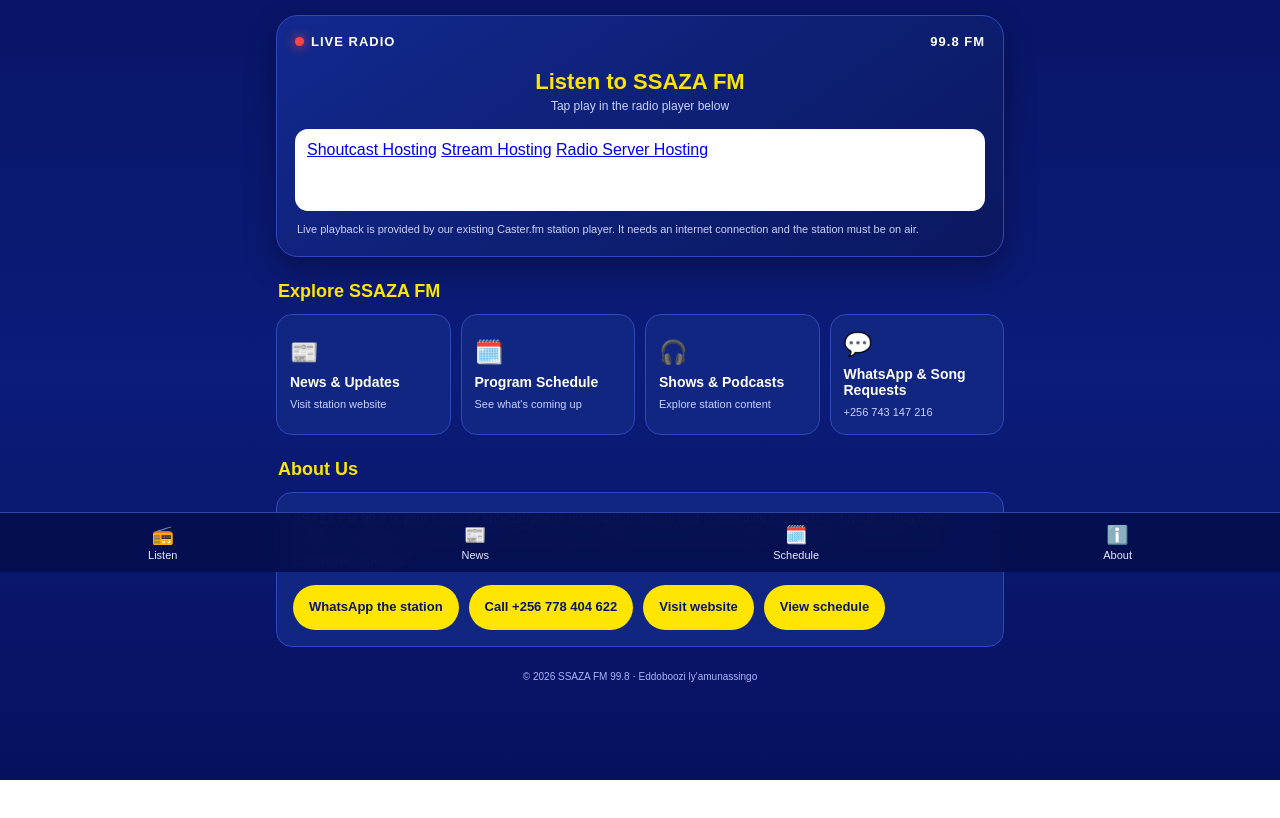
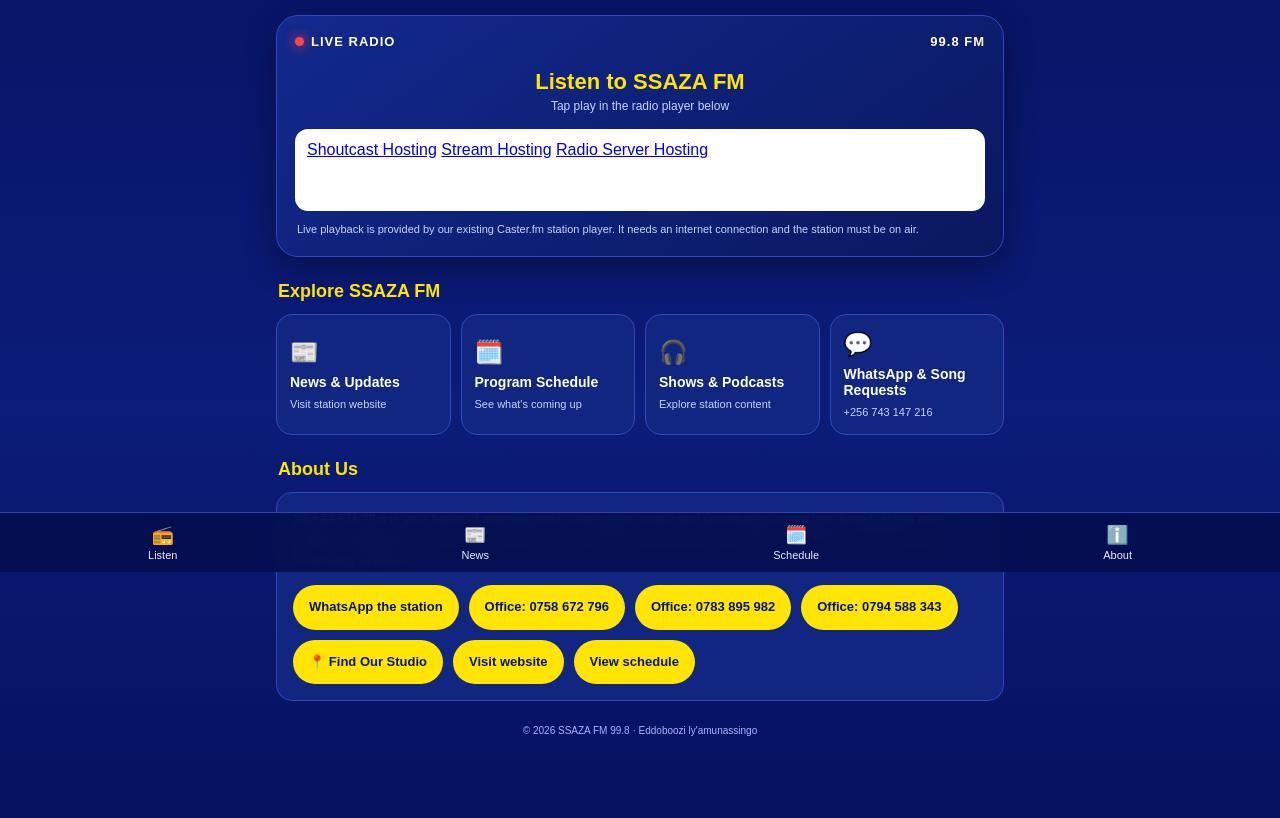
Before and after one commit to Ssazafm998/ssaza-radio-app, a plain HTML site: page index.html in a window 1280 px wide. Shown: the part 228-1046 px from the top of the page. Before the commit the page ends 1008 px from the top, so only its background shows below. Drawn offline with Linux system fonts and the light colour scheme; a script that the page names is missing.

Commit message:
Add files via upload

```diff
--- a/index.html
+++ b/index.html
@@ -71,7 +71,7 @@ footer{text-align:center;color:#aab8ff;font-size:10px;padding:24px 0 8px}@media(
 </section>
 <h2 class="section-title">About Us</h2>
 <section class="about">SSAZA FM 99.8 is your home of entertainment, information, music and community connection, broadcasting from Bukwiri, Kyankwanzi District, Uganda. We bring you Ugandan music, African rhythms, engaging discussions and community updates.
-<div class="actions"><a class="btn" href="https://wa.me/256743147216" target="_blank" rel="noopener">WhatsApp the station</a><a class="btn" href="tel:+256778404622">Call +256 778 404 622</a><a class="btn" href="https://ssazafm998.ismyradio.com/" target="_blank" rel="noopener">Visit website</a><a class="btn" href="https://ssazafm998.ismyradio.com/schedule" target="_blank" rel="noopener">View schedule</a></div></section>
+<div class="actions"><a class="btn" href="https://wa.me/256743147216" target="_blank" rel="noopener">WhatsApp the station</a><a class="btn" href="tel:+256758672796">Office: 0758 672 796</a><a class="btn" href="tel:+256783895982">Office: 0783 895 982</a><a class="btn" href="tel:+256794588343">Office: 0794 588 343</a><a class="btn" href="https://www.google.com/maps?q=1.117117,31.591590" target="_blank" rel="noopener">📍 Find Our Studio</a><a class="btn" href="https://ssazafm998.ismyradio.com/" target="_blank" rel="noopener">Visit website</a><a class="btn" href="https://ssazafm998.ismyradio.com/schedule" target="_blank" rel="noopener">View schedule</a></div></section>
 <footer>© 2026 SSAZA FM 99.8 · Eddoboozi ly'amunassingo</footer>
 </main>
 <nav><a href="#listen"><span>📻</span>Listen</a><a href="https://ssazafm998.ismyradio.com/" target="_blank" rel="noopener"><span>📰</span>News</a><a href="https://ssazafm998.ismyradio.com/schedule" target="_blank" rel="noopener"><span>🗓️</span>Schedule</a><a href="#listen"><span>ℹ️</span>About</a></nav>
```
